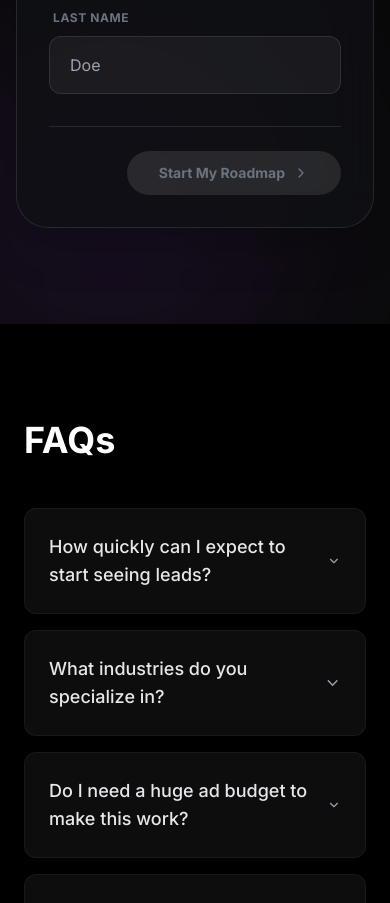
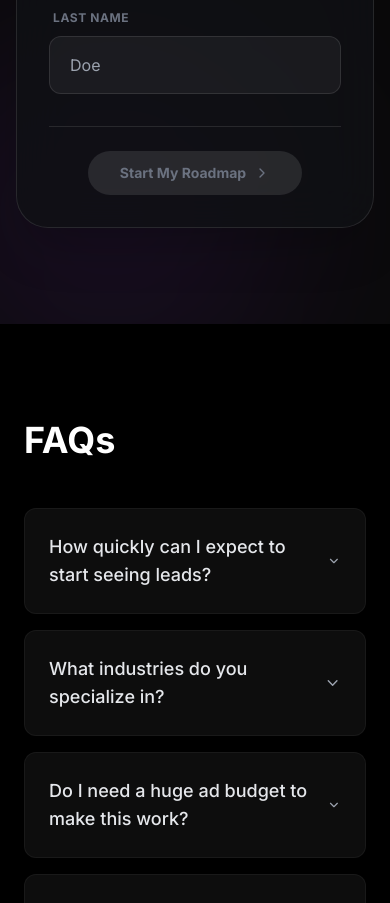
Before and after one commit to 1n1scalez/1n1-web-design, a React (Vite) app: page / in a window 390 px wide. Shown: the part 5340-6243 px from the top of the page. Built offline with nearby package versions, Linux system fonts and the light colour scheme.

Commit message:
fix: center start button on mobile

```diff
--- a/components/ContactForm.tsx
+++ b/components/ContactForm.tsx
@@ -343,10 +343,10 @@ export const ContactForm: React.FC = () => {
             </div>
 
             {/* Footer / Navigation */}
-            <div className="flex items-center justify-between mt-8 border-t border-white/10 pt-6">
+            <div className={`flex items-center mt-8 border-t border-white/10 pt-6 ${currentStep === 1 ? 'justify-center md:justify-end' : 'justify-between'}`}>
               <button
                 onClick={prevStep}
-                className={`text-sm font-medium text-gray-400 hover:text-white transition-colors flex items-center gap-1 ${currentStep === 1 ? 'opacity-0 pointer-events-none' : 'opacity-100'}`}
+                className={`text-sm font-medium text-gray-400 hover:text-white transition-colors items-center gap-1 ${currentStep === 1 ? 'hidden' : 'flex opacity-100'}`}
               >
                 <ChevronLeft size={16} />
                 Back
```
